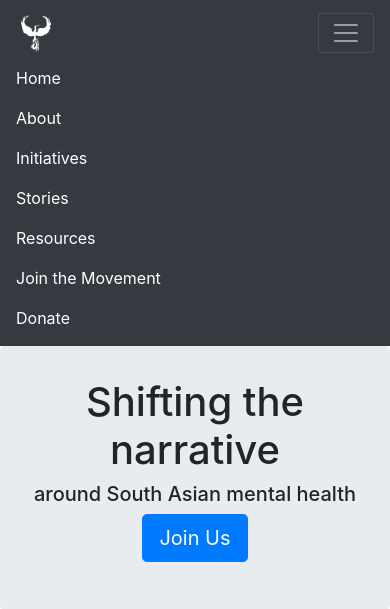
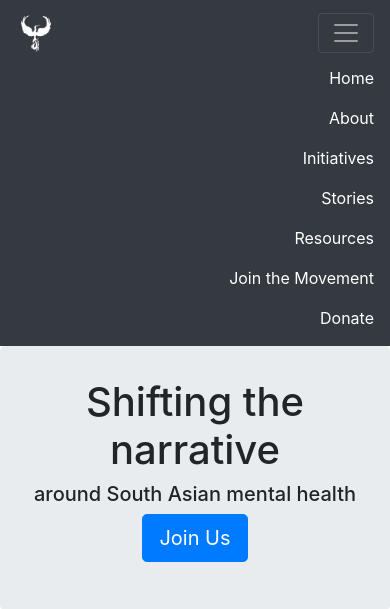
Before and after one commit to nikhilch/iamshakti, a Django app: template iamshakti/templates/about.html in a window 390 px wide, after a click that opens the changed part. Shown: the top 609 px of the page. Run offline with Django 3.2, Linux system fonts and the light colour scheme; the template is opened without the code that fills it, so the values that code supplies are empty; some libraries are stand-ins or nearby versions.

Commit message:
Moving header link right on small screens

```diff
--- a/iamshakti/templates/base.html
+++ b/iamshakti/templates/base.html
@@ -26,7 +26,7 @@
             <button class="navbar-toggler" type="button" data-toggle="collapse" data-target="#navbarNav" aria-controls="navbarNav" aria-expanded="false" aria-label="Toggle navigation">
                 <span class="navbar-toggler-icon"></span>
             </button>
-            <div class="collapse navbar-collapse" id="navbarNav">
+            <div class="collapse navbar-collapse text-right" id="navbarNav">
                 <div class="navbar-nav">
                     <a class="nav-item nav-link {% active 'index' %}" href="{% url 'index' %}">Home</a>
                     <a class="nav-item nav-link {% active 'about' %}" href="{% url 'about' %}">About</a>
```
